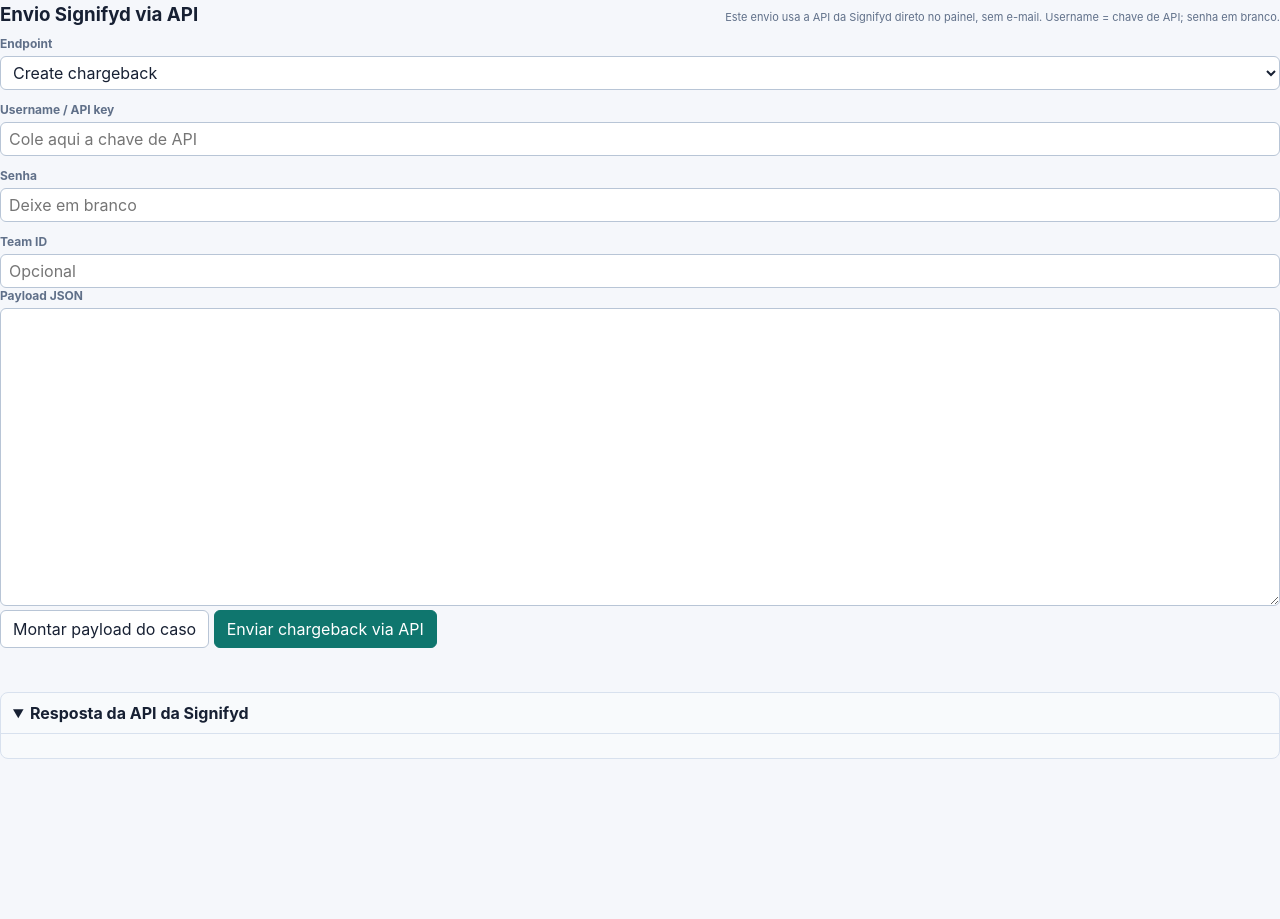
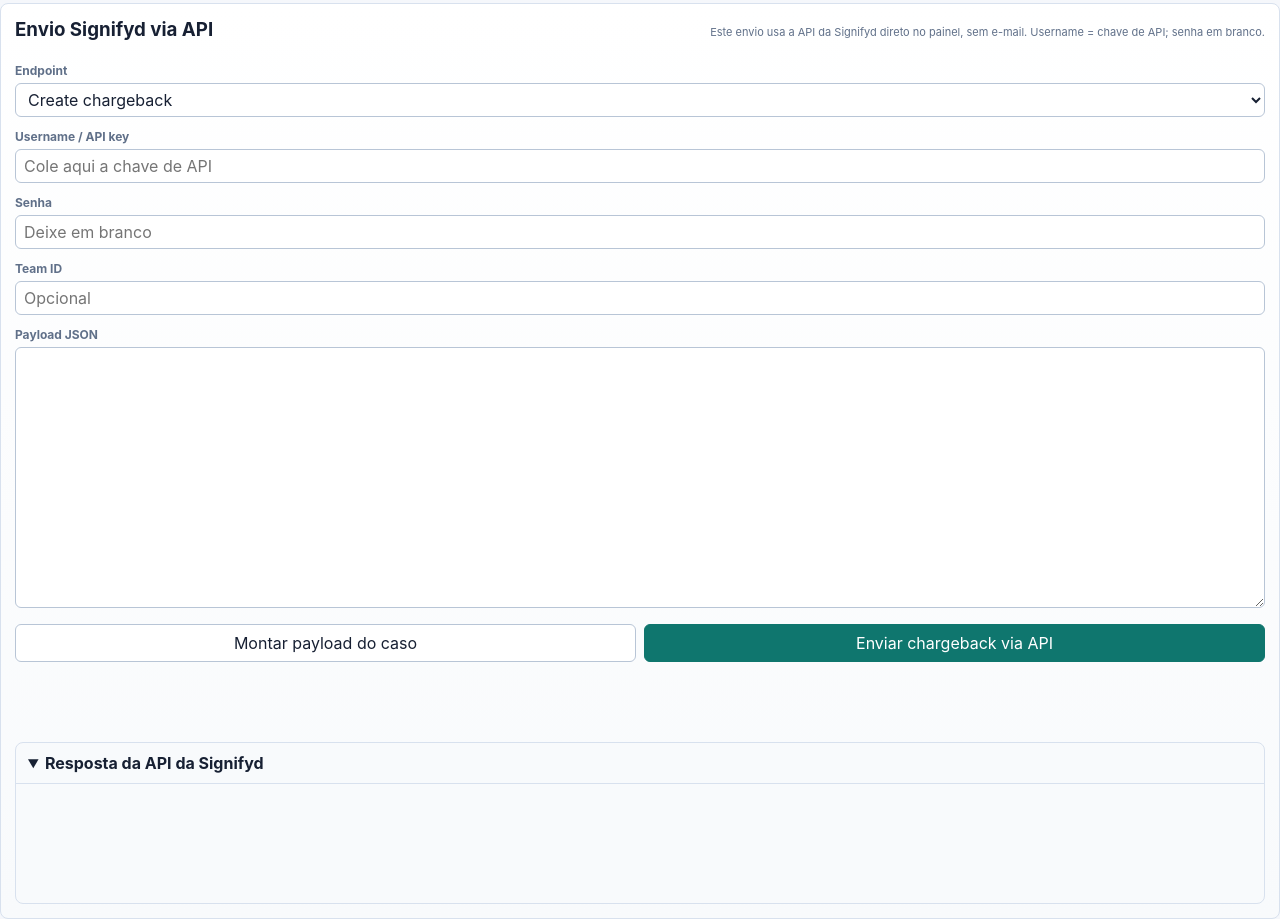
Before and after one commit to Gustahenriquex/chargeback, a website: page index.html in a window 1280 px wide. Shown: the part 1233-2152 px from the top of the page. Before the commit the page ends 1992 px from the top, so only its background shows below. Drawn offline with Linux system fonts and the light colour scheme.

Commit message:
Update styles.css

```diff
--- a/styles.css
+++ b/styles.css
@@ -20,7 +20,44 @@
   --shadow: 0 18px 50px rgba(23, 32, 51, 0.16);
   font-family: Inter, "Segoe UI", Roboto, Arial, sans-serif;
 }
+.api-actions,
+.action-row {
+  display: grid;
+  grid-template-columns: 1fr 1fr;
+  gap: 8px;
+}
 
+.signifyd-panel {
+  display: grid;
+  gap: 12px;
+  padding: 14px;
+  border: 1px solid var(--line);
+  border-radius: 8px;
+  background: linear-gradient(180deg, #fff 0%, #f8fafc 100%);
+}
+
+.payload-editor textarea {
+  min-height: 180px;
+  font-family: ui-monospace, SFMono-Regular, Menlo, Consolas, "Liberation Mono", monospace;
+  font-size: 12px;
+  line-height: 1.45;
+}
+
+.signifyd-response {
+  min-height: 120px;
+}
+
+.inline-status.info {
+  color: #0f766e;
+}
+
+.inline-status.success {
+  color: #166534;
+}
+
+.inline-status.error {
+  color: #b91c1c;
+}
 * {
   box-sizing: border-box;
 }
```
